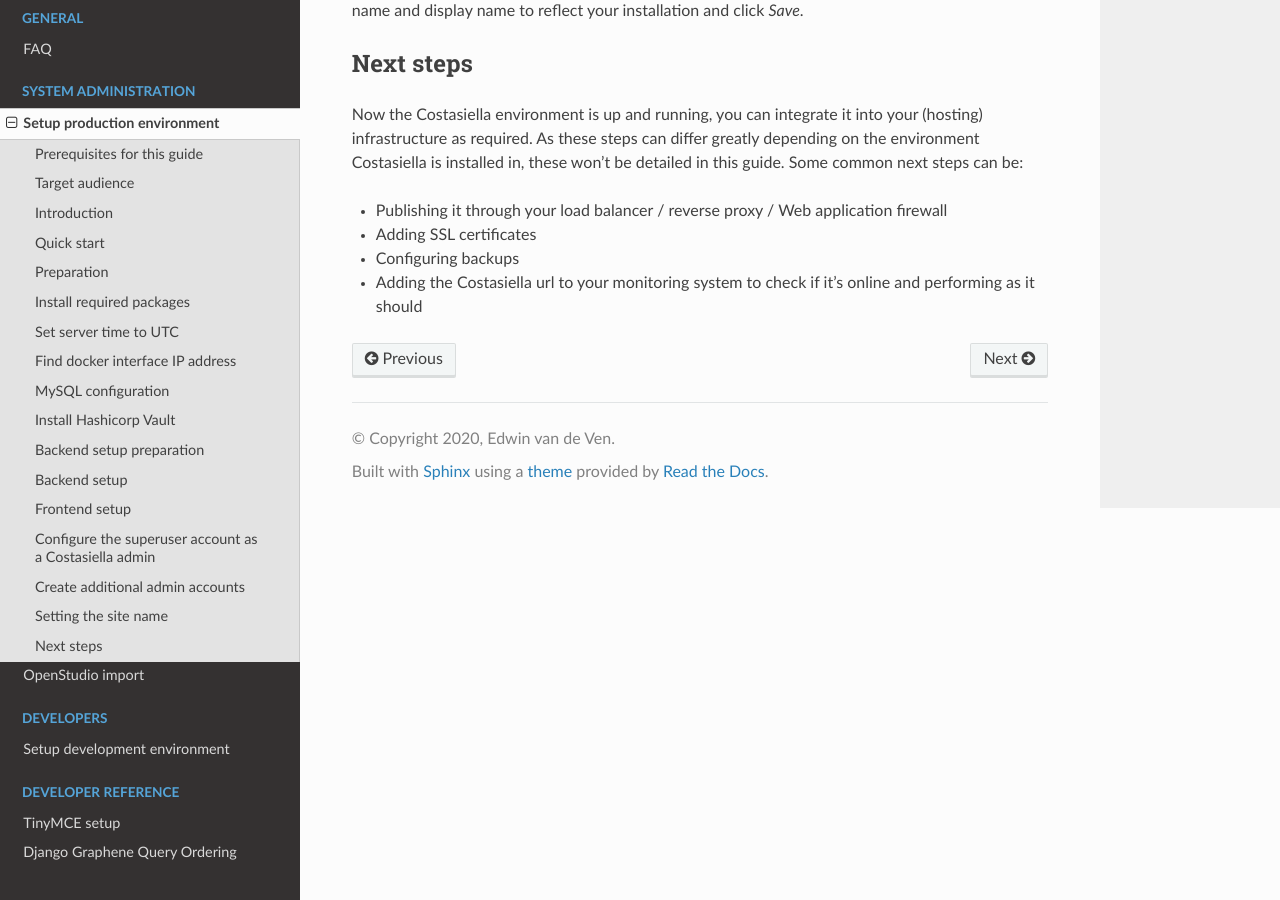
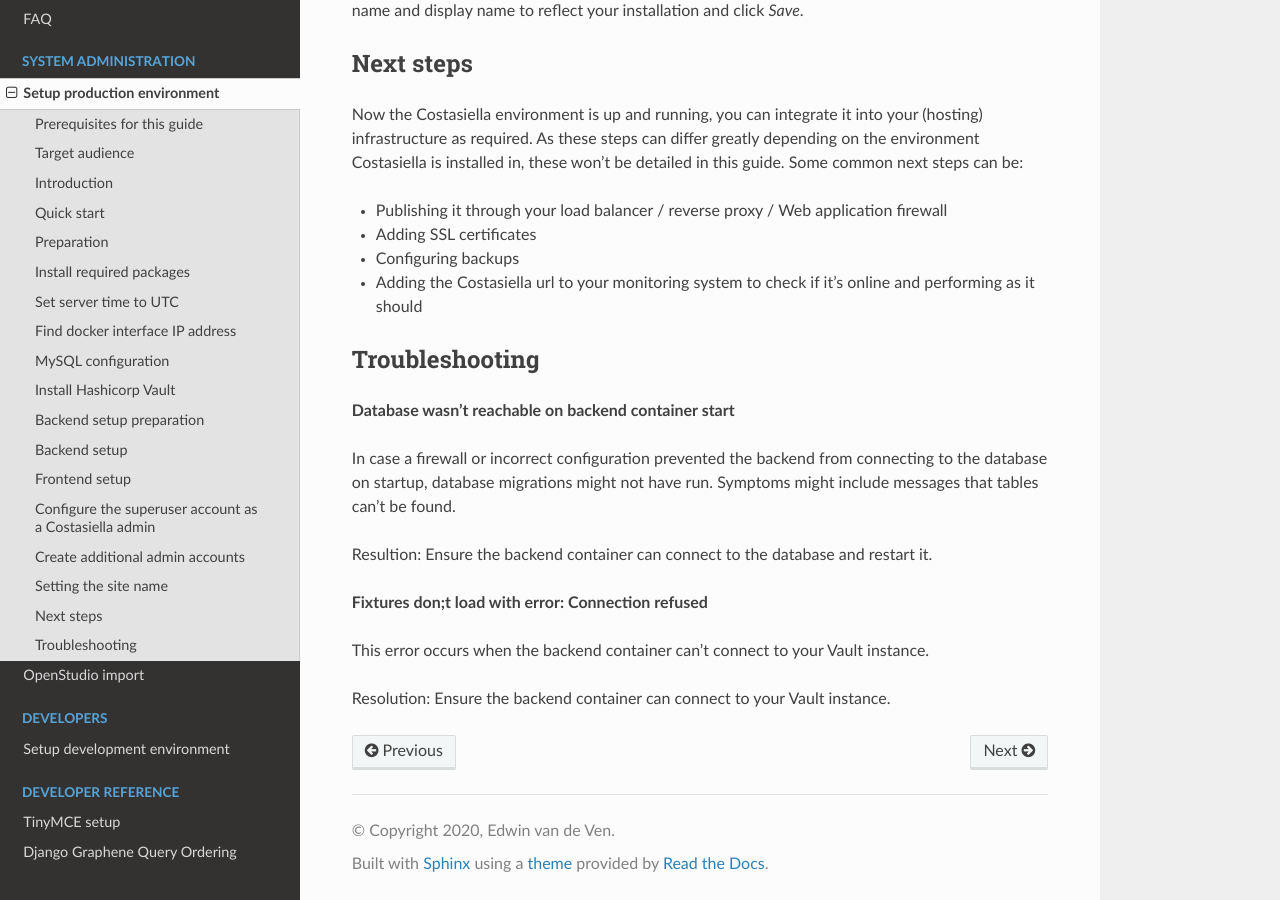
Before and after one commit to costasiella/costasiella_docs, a Sphinx documentation site: the page built from source/sysadmin/setup_production_environment.rst, in a window 1280 px wide and 900 px high, scrolled down 10867 px. Built offline with Sphinx 7.4.7 and the Read the Docs theme 2.0.0, drawn with Linux system fonts in a browser that asks for light colours.

Commit message:
Add troubleshooting section

```diff
--- a/source/sysadmin/setup_production_environment.rst
+++ b/source/sysadmin/setup_production_environment.rst
@@ -575,3 +575,20 @@ Some common next steps can be:
 - Adding SSL certificates
 - Configuring backups
 - Adding the Costasiella url to your monitoring system to check if it's online and performing as it should
+
+
+Troubleshooting
+----------------
+
+**Database wasn't reachable on backend container start**
+
+In case a firewall or incorrect configuration prevented the backend from connecting to the database on startup, database migrations might not have run.
+Symptoms might include messages that tables can't be found.
+
+Resultion: Ensure the backend container can connect to the database and restart it.
+
+**Fixtures don;t load with error: Connection refused**
+
+This error occurs when the backend container can't connect to your Vault instance.
+
+Resolution: Ensure the backend container can connect to your Vault instance.
```
